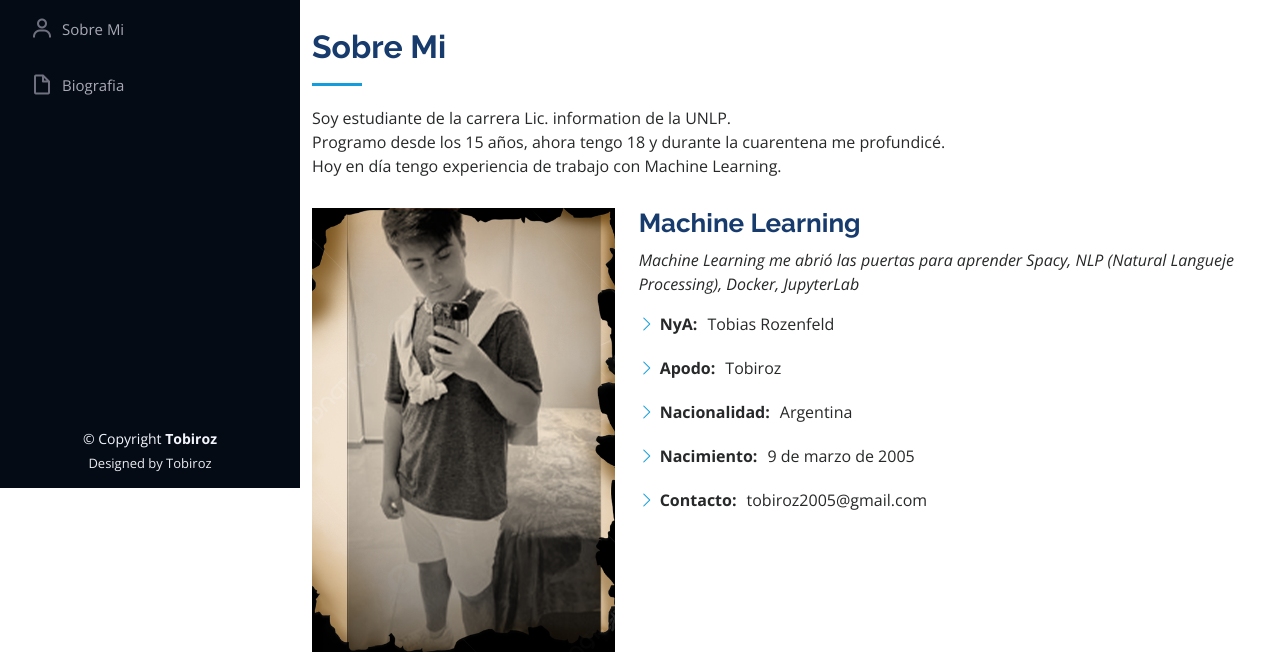
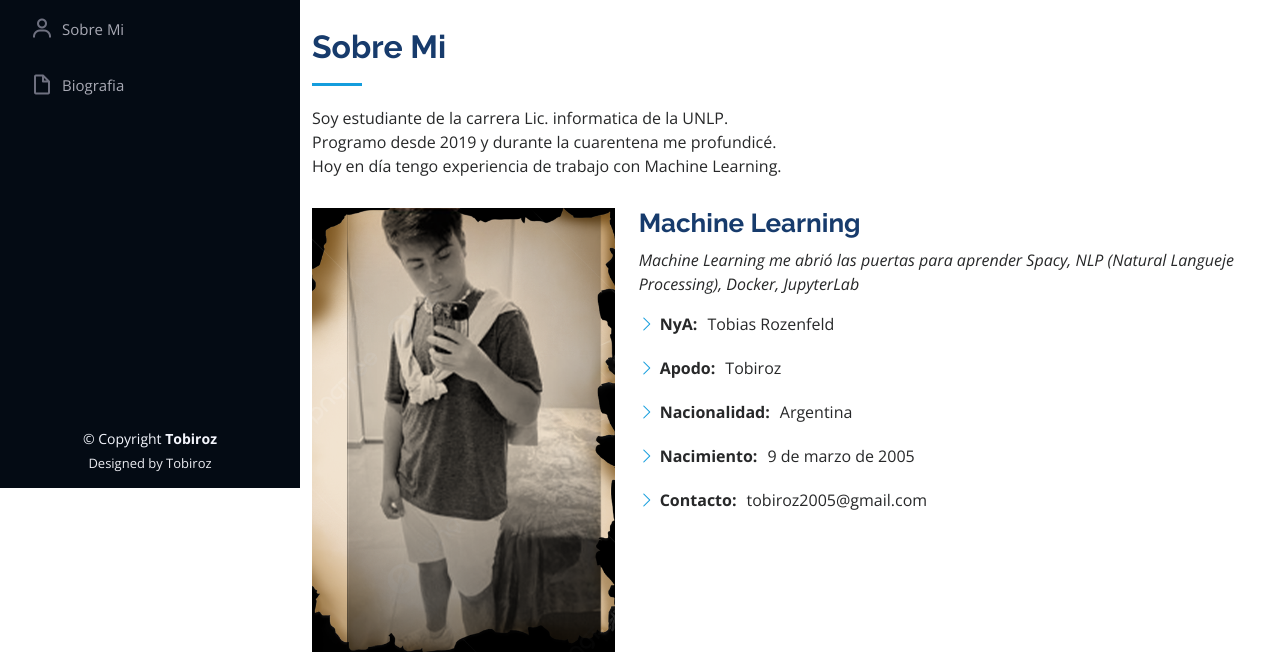
Before and after one commit to TobiasRozen/drigoweb, a plain HTML site: page index.html in a window 1280 px wide. Shown: the part 312-983 px from the top of the page. Drawn offline with nearby package versions, Linux system fonts and the light colour scheme.

Commit message:
Update index.html

```diff
--- a/index.html
+++ b/index.html
@@ -85,8 +85,8 @@
 
         <div class="section-title">
           <h2>Sobre Mi</h2>
-          <p>Soy estudiante de la carrera Lic. information de la UNLP.</p>
-          <p>Programo desde los 15 años, ahora tengo 18 y durante la cuarentena me profundicé.</p>
+          <p>Soy estudiante de la carrera Lic. informatica de la UNLP.</p>
+          <p>Programo desde 2019 y durante la cuarentena me profundicé.</p>
           <p>Hoy en día tengo experiencia de trabajo con Machine Learning.</p>
         </div>
 
```
